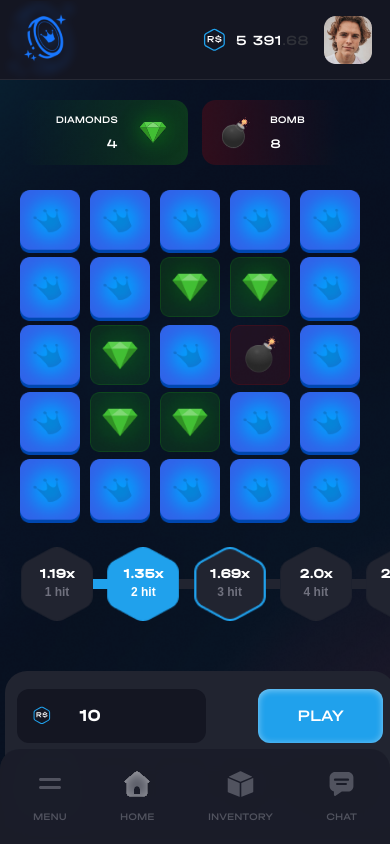
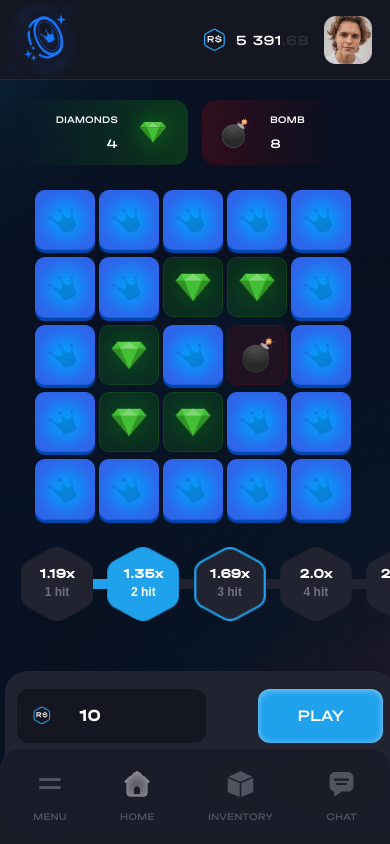
Before and after one commit to diorm47/blox-empire, a React (Create React App) app: page /mines in a window 390 px wide. Built offline with nearby package versions, Linux system fonts and the light colour scheme.

Commit message:
mines edits

```diff
--- a/src/pages/mines/mines.css
+++ b/src/pages/mines/mines.css
@@ -134,7 +134,7 @@
 .mobile_top_result {
   display: none;
 }
-@media only screen and (max-width: 700px) {
+@media only screen and (max-width: 1000px) {
   .pages_live_fee {
     padding: 0;
     padding-left: 12px;
@@ -169,7 +169,8 @@
     width: 100%;
   }
   .center_mines_game {
-    width: 100%;
+    width: 360px;
+    margin: 0 auto;
     padding-left: 20px;
     padding-right: 20px;
   }
```
